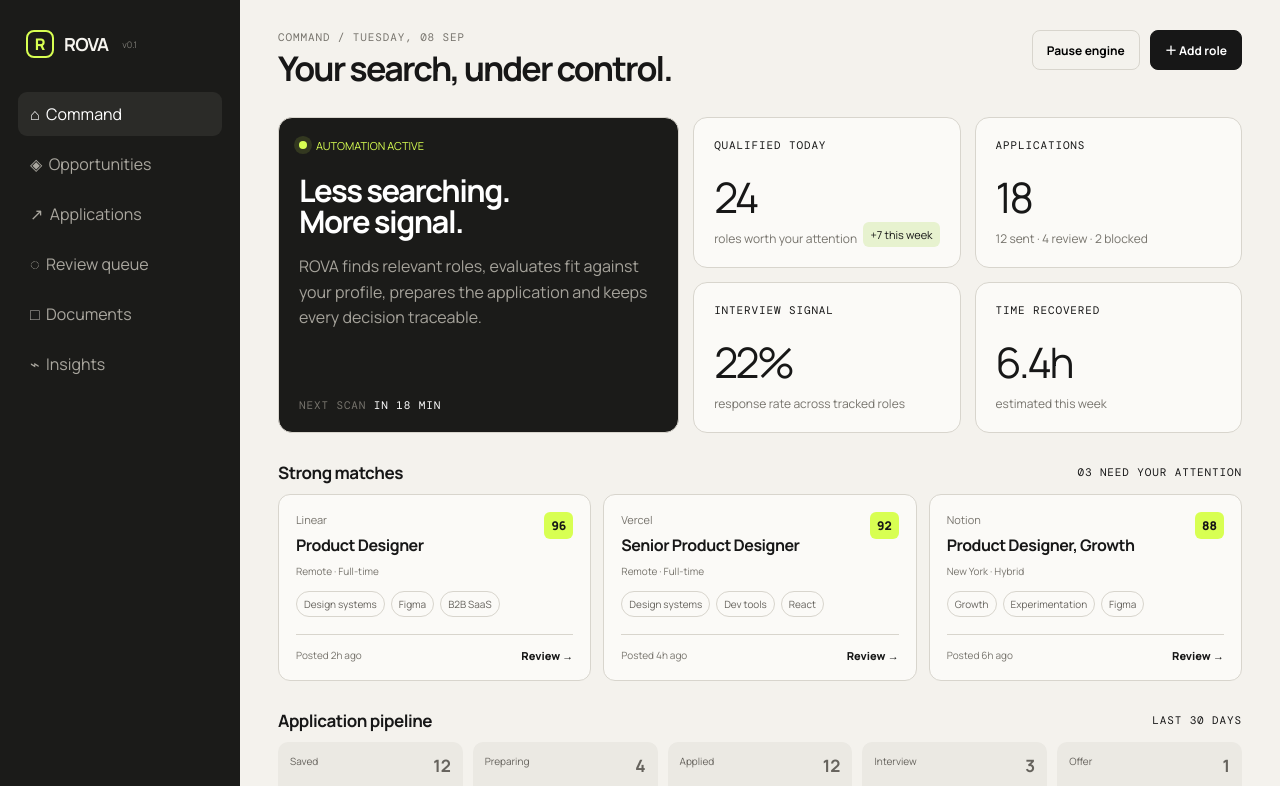
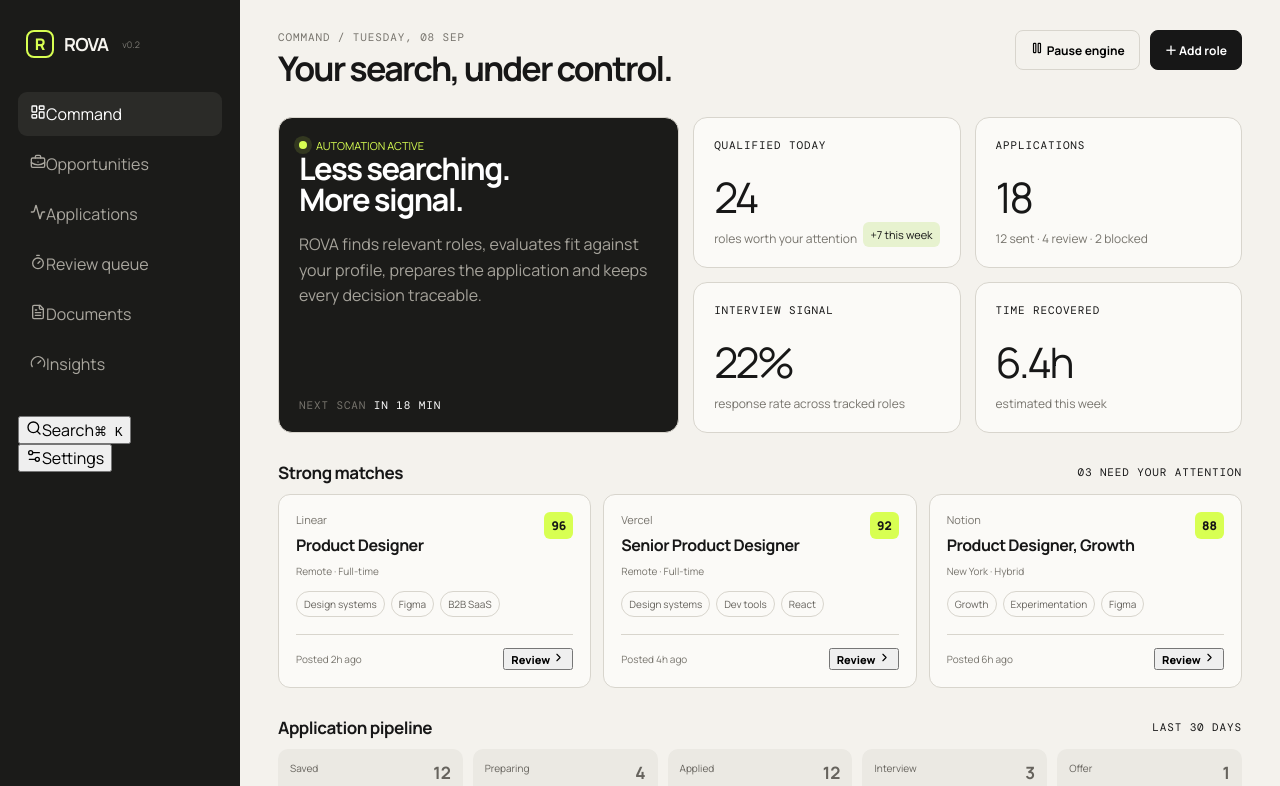
Before and after one commit to madebykraman/jobapplyify, a Next.js app: page / in a window 1280 px wide. Shown: the top 786 px of the page. Built offline with nearby package versions, Linux system fonts and the light colour scheme.

Commit message:
feat: upgrade core product UI for v0.2

```diff
--- a/app/page.tsx
+++ b/app/page.tsx
@@ -1,38 +1,36 @@
 'use client'
-import {useState} from 'react'
+import { useMemo, useState } from 'react'
+import { Activity, BriefcaseBusiness, ChevronRight, FileText, Gauge, LayoutDashboard, Pause, Play, Search, Settings2, Sparkles, Timer, X } from 'lucide-react'
 
 const jobs=[
- {company:'Linear',role:'Product Designer',meta:'Remote · Full-time',score:96,tags:['Design systems','Figma','B2B SaaS'],time:'Posted 2h ago'},
- {company:'Vercel',role:'Senior Product Designer',meta:'Remote · Full-time',score:92,tags:['Design systems','Dev tools','React'],time:'Posted 4h ago'},
- {company:'Notion',role:'Product Designer, Growth',meta:'New York · Hybrid',score:88,tags:['Growth','Experimentation','Figma'],time:'Posted 6h ago'},
+ {company:'Linear',role:'Product Designer',meta:'Remote · Full-time',score:96,tags:['Design systems','Figma','B2B SaaS'],time:'2h ago'},
+ {company:'Vercel',role:'Senior Product Designer',meta:'Remote · Full-time',score:92,tags:['Design systems','Dev tools','React'],time:'4h ago'},
+ {company:'Notion',role:'Product Designer, Growth',meta:'New York · Hybrid',score:88,tags:['Growth','Experimentation','Figma'],time:'6h ago'}
 ]
+const nav=[['Command',LayoutDashboard],['Opportunities',BriefcaseBusiness],['Applications',Activity],['Review queue',Timer],['Documents',FileText],['Insights',Gauge]] as const
+const pipeline=[['Saved',12,['Stripe · Product Designer','Figma · UX Designer']],['Preparing',4,['Vercel · Senior Designer']],['Applied',12,['Linear · Product Designer','Notion · Product Designer']],['Interview',3,['Arc · Product Lead']],['Offer',1,['Northstar · CS Lead']]] as const
 
 export default function Home(){
- const [active,setActive]=useState('Command')
- const [running,setRunning]=useState(true)
- const nav=['Command','Opportunities','Applications','Review queue','Documents','Insights']
- return <div className="shell">
-  <aside className="side">
-   <div className="brand"><div className="mark">R</div><b>ROVA</b><span>v0.1</span></div>
-   <nav className="nav">{nav.map((n,i)=><button key={n} className={active===n?'active':''} onClick={()=>setActive(n)}><span>{['⌂','◈','↗','◌','□','⌁'][i]}&nbsp;&nbsp;</span>{n}</button>)}</nav>
-   <div className="bottom"><div className="profile"><div className="avatar">KA</div><div><strong style={{fontSize:12}}>Kumar Aman</strong><div className="mono" style={{color:'#77746d',marginTop:3}}>Personal workspace</div></div></div></div>
-  </aside>
-  <main className="main">
-   <header className="top"><div><div className="mono eyebrow">{active} / Tuesday, 08 Sep</div><h1 className="title">Your search, under control.</h1></div><div className="topright"><button className="ghost" onClick={()=>setRunning(!running)}>{running?'Pause engine':'Resume engine'}</button><button className="primary">＋ Add role</button></div></header>
-   <section className="grid">
-    <div className="card hero"><div><div className="run"><span className="pulse"></span>{running?'AUTOMATION ACTIVE':'AUTOMATION PAUSED'}</div><h2 style={{marginTop:22}}>Less searching.<br/>More signal.</h2><p>ROVA finds relevant roles, evaluates fit against your profile, prepares the application and keeps every decision traceable.</p></div><div className="mono" style={{color:'#77746d'}}>Next scan <span style={{color:'#fff'}}>in 18 min</span></div></div>
-    <div className="card"><div className="mono">Qualified today</div><div className="metricline"><div><div className="metric">24</div><div className="sub">roles worth your attention</div></div><div className="trend">+7 this week</div></div></div>
-    <div className="card"><div className="mono">Applications</div><div className="metric">18</div><div className="sub">12 sent · 4 review · 2 blocked</div></div>
-    <div className="card"><div className="mono">Interview signal</div><div className="metric">22%</div><div className="sub">response rate across tracked roles</div></div>
-    <div className="card"><div className="mono">Time recovered</div><div className="metric">6.4h</div><div className="sub">estimated this week</div></div>
-   </section>
-
-   <section className="section"><div className="sectionhead"><h3>Strong matches</h3><span className="mono">03 NEED YOUR ATTENTION</span></div><div className="feed">{jobs.map(j=><article className="job" key={j.company+j.role}><div className="jobtop"><div><div className="company">{j.company}</div><h4>{j.role}</h4><div className="small">{j.meta}</div></div><div className="score">{j.score}</div></div><div className="chips">{j.tags.map(t=><span className="chip" key={t}>{t}</span>)}</div><div className="jobfoot"><span className="small">{j.time}</span><span className="link">Review →</span></div></article>)}</div></section>
-
-   <section className="section"><div className="sectionhead"><h3>Application pipeline</h3><span className="mono">LAST 30 DAYS</span></div><div className="pipeline">{[['Saved','12',['Stripe · Product Designer','Figma · UX Designer']],['Preparing','4',['Vercel · Senior Designer']],['Applied','12',['Linear · Product Designer','Notion · Product Designer']],['Interview','3',['Arc · Product Lead']],['Offer','1',['Northstar · CS Lead']]].map(([name,count,items])=><div className="stage" key={name}><div className="stagehead"><span>{name}</span><strong>{count as number}</strong></div>{(items as string[]).map(x=><div className="mini" key={x}><b>{x.split(' · ')[0]}</b>{x.split(' · ')[1]}</div>)}</div>)}</div></section>
-
-   <section className="section card"><div className="review"><div className="reviewcopy"><div className="mono">Human review</div><h3>3 applications are ready to send.</h3><p>ROVA has prepared role-specific materials. Review the changes and answers before anything leaves your account.</p></div><div><span className="badge">CONTROL GATE</span>&nbsp;&nbsp;<button className="primary">Open queue →</button></div></div></section>
-   <div className="footer">ROVA <span>· Career automation with judgment.</span> &nbsp; Nothing is submitted without a configured permission boundary.</div>
-  </main>
+ const [active,setActive]=useState('Command'),[running,setRunning]=useState(true),[search,setSearch]=useState(false),[q,setQ]=useState(''),[notice,setNotice]=useState('')
+ const filtered=useMemo(()=>jobs.filter(j=>`${j.company} ${j.role} ${j.tags.join(' ')}`.toLowerCase().includes(q.toLowerCase())),[q])
+ const notify=(s:string)=>{setNotice(s);setTimeout(()=>setNotice(''),2200)}
+ return <div className="shell"><aside className="side">
+  <div className="brand"><div className="mark">R</div><b>ROVA</b><span>v0.2</span></div>
+  <nav className="nav">{nav.map(([name,Icon])=><button key={name} className={active===name?'active':''} onClick={()=>setActive(name)}><Icon size={16}/><span>{name}</span></button>)}</nav>
+  <div className="sideTools"><button onClick={()=>setSearch(true)}><Search size={16}/><span>Search</span><kbd>⌘ K</kbd></button><button onClick={()=>notify('Settings will connect in Build 03.')}><Settings2 size={16}/><span>Settings</span></button></div>
+  <div className="bottom"><div className="profile"><div className="avatar">KA</div><div><strong style={{fontSize:12}}>Kumar Aman</strong><div className="mono" style={{color:'#77746d',marginTop:3}}>Personal workspace</div></div></div></div>
+ </aside><main className="main">
+  <header className="top"><div><div className="mono eyebrow">{active} / Tuesday, 08 Sep</div><h1 className="title">Your search, under control.</h1></div><div className="topright"><button className="ghost" onClick={()=>setRunning(!running)}>{running?<><Pause size={14}/> Pause engine</>:<><Play size={14}/> Resume engine</>}</button><button className="primary" onClick={()=>notify('Role setup opened.')}>＋ Add role</button></div></header>
+  {active==='Command'?<>
+   <section className="grid"><div className="card hero"><div><div className="run"><span className="pulse"></span>{running?'AUTOMATION ACTIVE':'AUTOMATION PAUSED'}</div><h2>Less searching.<br/>More signal.</h2><p>ROVA finds relevant roles, evaluates fit against your profile, prepares the application and keeps every decision traceable.</p></div><div className="mono" style={{color:'#77746d'}}>Next scan <span style={{color:'#fff'}}>in 18 min</span></div></div>
+   <Stat label="Qualified today" value="24" sub="roles worth your attention" trend="+7 this week"/><Stat label="Applications" value="18" sub="12 sent · 4 review · 2 blocked"/><Stat label="Interview signal" value="22%" sub="response rate across tracked roles"/><Stat label="Time recovered" value="6.4h" sub="estimated this week"/></section>
+   <section className="section"><div className="sectionhead"><h3>Strong matches</h3><span className="mono">03 NEED YOUR ATTENTION</span></div><div className="feed">{filtered.map(j=><article className="job" key={j.company+j.role}><div className="jobtop"><div><div className="company">{j.company}</div><h4>{j.role}</h4><div className="small">{j.meta}</div></div><div className="score">{j.score}</div></div><div className="chips">{j.tags.map(t=><span className="chip" key={t}>{t}</span>)}</div><div className="jobfoot"><span className="small">Posted {j.time}</span><button className="link" onClick={()=>notify(`${j.company} · ${j.role} opened.`)}>Review <ChevronRight size={13}/></button></div></article>)}</div></section>
+   <section className="section"><div className="sectionhead"><h3>Application pipeline</h3><span className="mono">LAST 30 DAYS</span></div><div className="pipeline">{pipeline.map(([name,count,items])=><div className="stage" key={name}><div className="stagehead"><span>{name}</span><strong>{count}</strong></div>{items.map(x=><div className="mini" key={x}><b>{x.split(' · ')[0]}</b>{x.split(' · ')[1]}</div>)}</div>)}</div></section>
+   <section className="section card"><div className="review"><div className="reviewcopy"><div className="mono">Human review</div><h3>3 applications are ready to send.</h3><p>ROVA has prepared role-specific materials. Review changes and answers before anything leaves your account.</p></div><div><span className="badge">CONTROL GATE</span>&nbsp;&nbsp;<button className="primary" onClick={()=>setActive('Review queue')}>Open queue →</button></div></div></section>
+  </>:<section className="emptyPanel"><div className="emptyIcon">{nav.find(([n])=>n===active)?.[1]&&(()=>{const I=nav.find(([n])=>n===active)![1];return <I size={25}/>})()}</div><div><div className="mono">ROVA / {active}</div><h2>{active}</h2><p>This product surface is reserved for the corresponding build. The navigation and interaction shell are now ready.</p><button className="primary" onClick={()=>notify(`${active} surface queued.`)}>Continue <ChevronRight size={14}/></button></div></section>}
+  <div className="footer">ROVA <span>· Career automation with judgment.</span> &nbsp; Nothing is submitted without a configured permission boundary.</div>
+ </main>
+ {notice&&<div className="toast"><Sparkles size={15}/>{notice}</div>}{search&&<div className="overlay" onClick={()=>setSearch(false)}><div className="searchbox" onClick={e=>e.stopPropagation()}><div className="searchhead"><Search size={17}/><input autoFocus placeholder="Search opportunities" value={q} onChange={e=>setQ(e.target.value)}/><button onClick={()=>setSearch(false)}><X size={16}/></button></div><div className="searchresults">{filtered.map(j=><button key={j.role} onClick={()=>{setSearch(false);notify(`${j.company} opened.`)}}><span><b>{j.role}</b><small>{j.company}</small></span><ChevronRight size={14}/></button>)}{!filtered.length&&<div className="empty">No matching opportunities.</div>}</div></div></div>}
  </div>
 }
+function Stat({label,value,sub,trend}:{label:string,value:string,sub:string,trend?:string}){return <div className="card"><div className="mono">{label}</div><div className="metricline"><div><div className="metric">{value}</div><div className="sub">{sub}</div></div>{trend&&<div className="trend">{trend}</div>}</div></div>}
```
